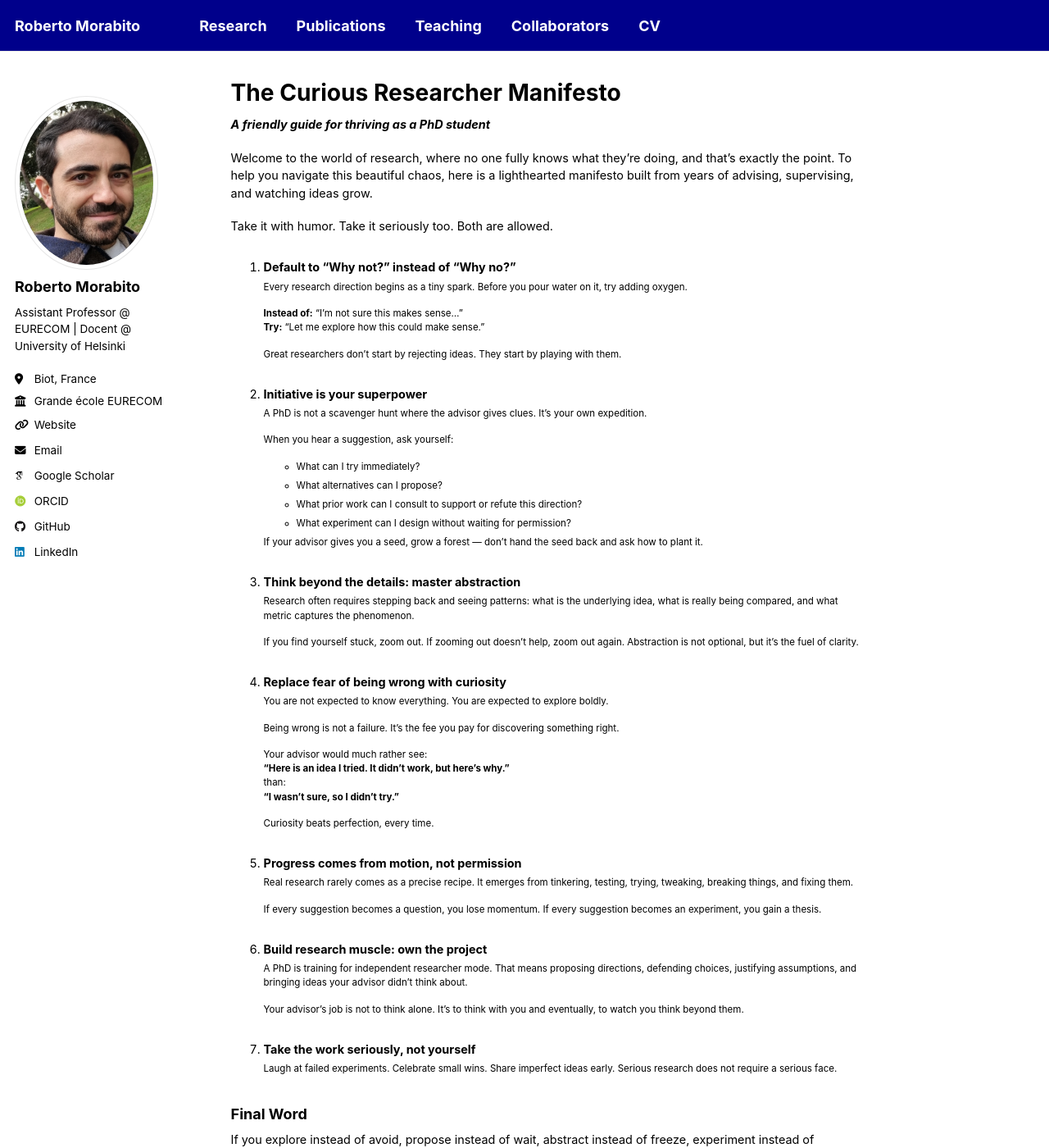
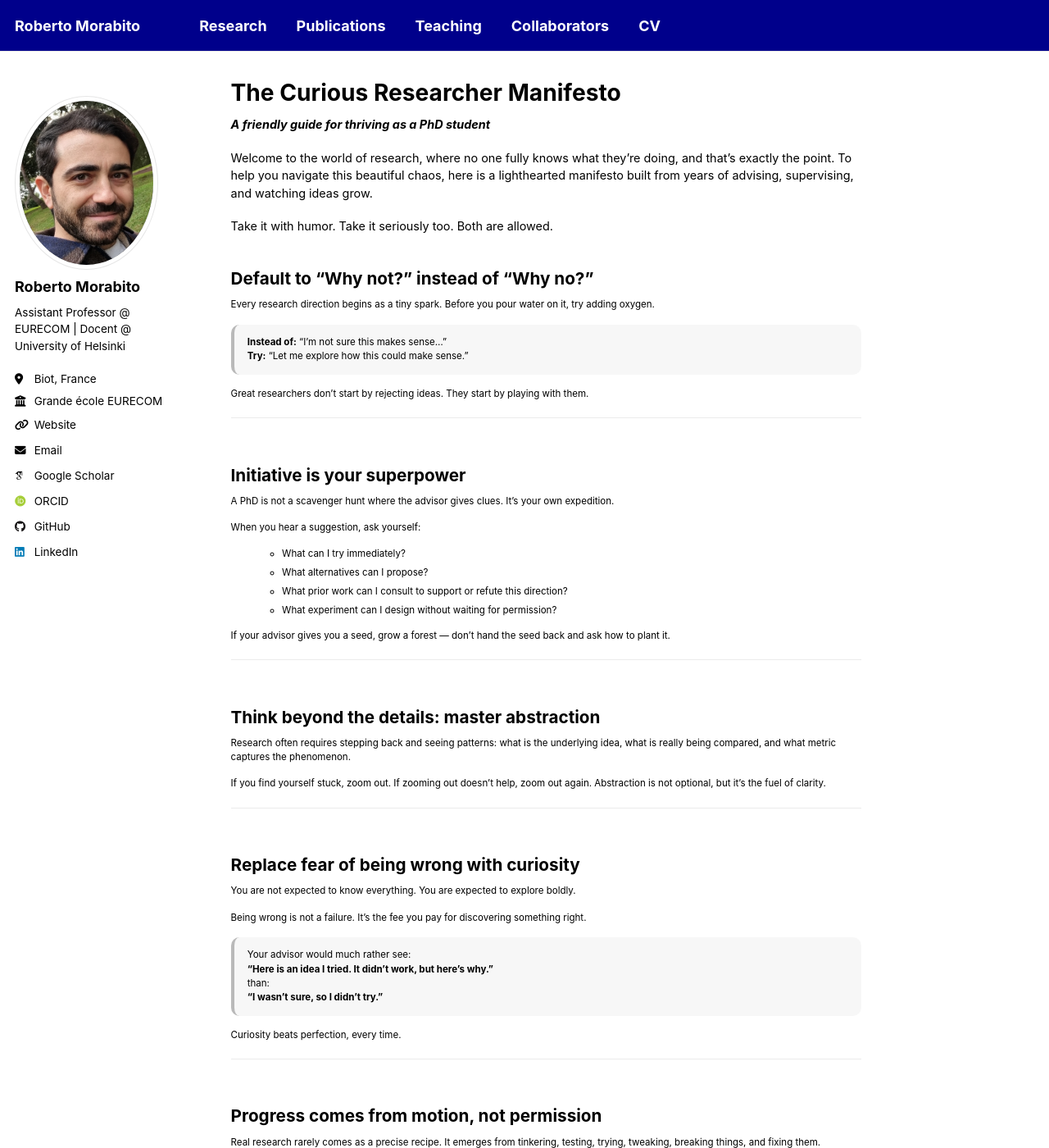
Before and after one commit to robertmora/robertmora.github.io, a Jekyll site: the page built from _pages/manifesto.html, in a window 1280 px wide and 1400 px high. Shown: the whole window at 82% size. Built offline with Jekyll 4.4.1, drawn with Linux system fonts in a browser that asks for light colours; some web fonts are replaced; a script that is not in the unit is left out.

Commit message:
Update manifesto.html

```diff
--- a/_pages/manifesto.html
+++ b/_pages/manifesto.html
@@ -147,61 +147,40 @@ author_profile: true
       color: rgba(0,0,0,0.7);
       font-size: 1rem;
     }
-    .manifesto ol.principles {
+    ol.principles {
       list-style: none !important;
       margin: 1.25rem 0 0 0 !important;
       padding: 0 !important;
       font-size: 1rem;
     }
 
-    .manifesto ol.principles > li {
+    ol.principles > li {
       margin: 1.1rem 0;
       padding: 0.9rem 0 0 0;
       border-top: 1px solid rgba(0,0,0,0.08);
     }
 
-    .manifesto ol.principles > li:first-child {
+    ol.principles > li:first-child {
       border-top: none;
       padding-top: 0;
     }
 
-    .manifesto .principles h3 {
+    .principles h3 {
       font-size: 1.15rem;
     }
-    .manifesto ul {
+    ul {
       margin: 0.5rem 0 0.75rem 1.25rem;
     }
-    .manifesto .contrast {
+    .contrast {
       margin: 0.75rem 0;
       padding: 0.75rem 0.9rem;
       border-left: 4px solid rgba(0,0,0,0.25);
       background: rgba(0,0,0,0.03);
       border-radius: 10px;
     }
-    .manifesto .closing {
+    .closing {
       margin-top: 1.5rem;
       padding-top: 1rem;
       border-top: 1px solid rgba(0,0,0,0.12);
     }
-
-    /* Optional: dark mode friendliness if your site supports it */
-    @media (prefers-color-scheme: dark) {
-      .manifesto {
-        border-color: rgba(255,255,255,0.14);
-        background: rgba(255,255,255,0.04);
-      }
-      .manifesto .subtitle {
-        color: rgba(255,255,255,0.72);
-      }
-      .manifesto .principles > li {
-        border-top-color: rgba(255,255,255,0.10);
-      }
-      .manifesto .contrast {
-        border-left-color: rgba(255,255,255,0.28);
-        background: rgba(255,255,255,0.06);
-      }
-      .manifesto .closing {
-        border-top-color: rgba(255,255,255,0.14);
-      }
-    }
   </style>
```
